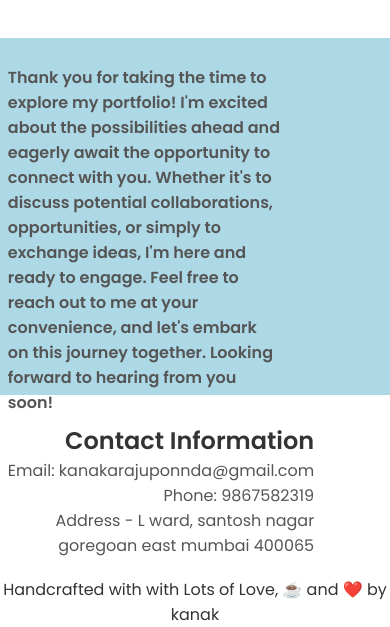
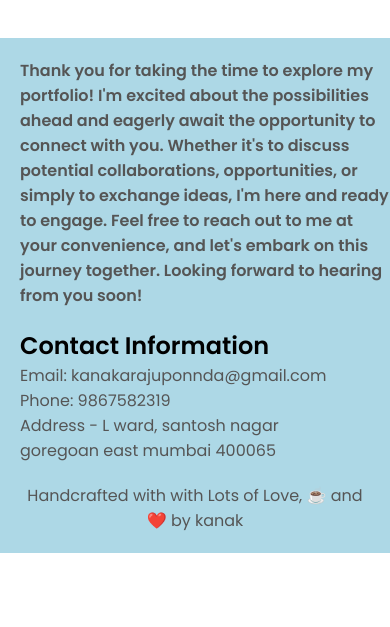
Before and after one commit to Kanakaraju26/Portfolio, a plain HTML site: page index.html in a window 390 px wide. Shown: the part 5603-6230 px from the top of the page. After the commit the page ends 6156 px from the top, so only its background shows below. Drawn offline with Linux system fonts and the light colour scheme.

Commit message:
Did Adjustment for mobile version

```diff
--- a/mediaqueries.css
+++ b/mediaqueries.css
@@ -70,6 +70,7 @@
   }
   .contact-info-container {
     margin: 0;
+    padding: 5px;
   }
   .contact-info-container p,
   .nav-links li a {
@@ -101,3 +102,16 @@
     text-align: justify;
   }
 }
+
+@media screen and (max-width: 768px) {
+  footer {
+    padding: 10px;
+    height: max-content;
+  }
+
+  #footerele,
+  #ele,
+  #thanks {
+    padding: 10px;
+  }
+}
--- a/style.css
+++ b/style.css
@@ -463,31 +463,22 @@ article .icon {
 
 /* FOOTER SECTION */
 
-footer{
+footer {
   background-color: lightblue;
-  height: 300px;
-  padding-top: 5%;
+  padding: 20px;
+  overflow: hidden; /* Clear any floated child elements */
 }
 
-#footerele{
-  width: 70%;
-  padding-top: 2%;
-  padding-left: 2%;
-  height: max-content;
-  color: #333;
-  display: inline-block;
+#footerele {
+  width: 100%;
+  padding: 20px;
 }
 
-#ele{
-  text-align: right;
-  padding-top: 2%;
-  padding-left: 2%;
-  color: #333;
-  display: inline-block;
+#ele {
+  padding: 20px;
 }
 
-#thanks{
-  padding-top: 5%;
+#thanks {
+  padding: 20px;
   text-align: center;
-  color: #333;
 }
```
